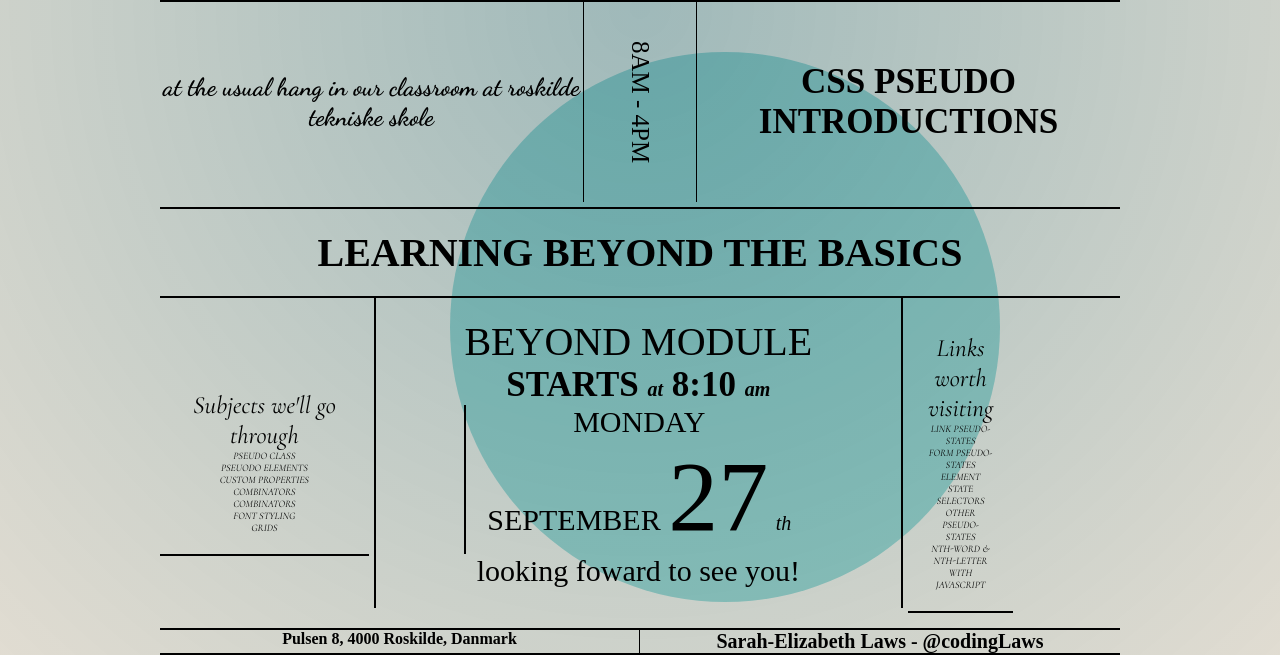
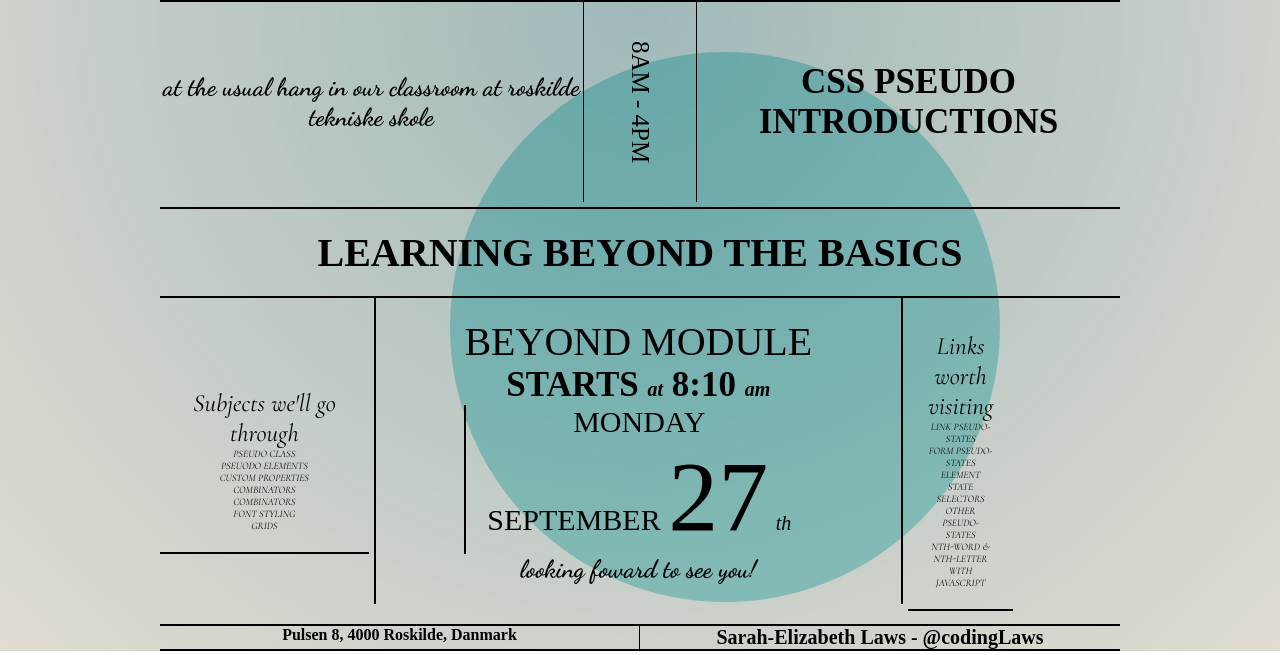
Before and after one commit to NickBLau/CSS---Typografi-landingpage-opgave2, a plain HTML site: page index.html in a window 1280 px wide. Shown: the part 638-1293 px from the top of the page. Drawn offline with Linux system fonts and the light colour scheme.

Commit message:
Update index.html

```diff
--- a/index.html
+++ b/index.html
@@ -8,7 +8,8 @@
     <link rel="preconnect" href="https://fonts.googleapis.com">
     <link rel="preconnect" href="https://fonts.gstatic.com" crossorigin>
     <link href="https://fonts.googleapis.com/css2?family=Cormorant:ital@1&family=Dancing+Script:wght@700&display=swap"rel="stylesheet">
-    <link rel="stylesheet" href="assets/css/style.css">
+<!--     <link rel="stylesheet" href="assets/css/style.css"> -->
+    <link rel="stylesheet" href="my-style.css"
 </head>
 <body>
     <main>
```
